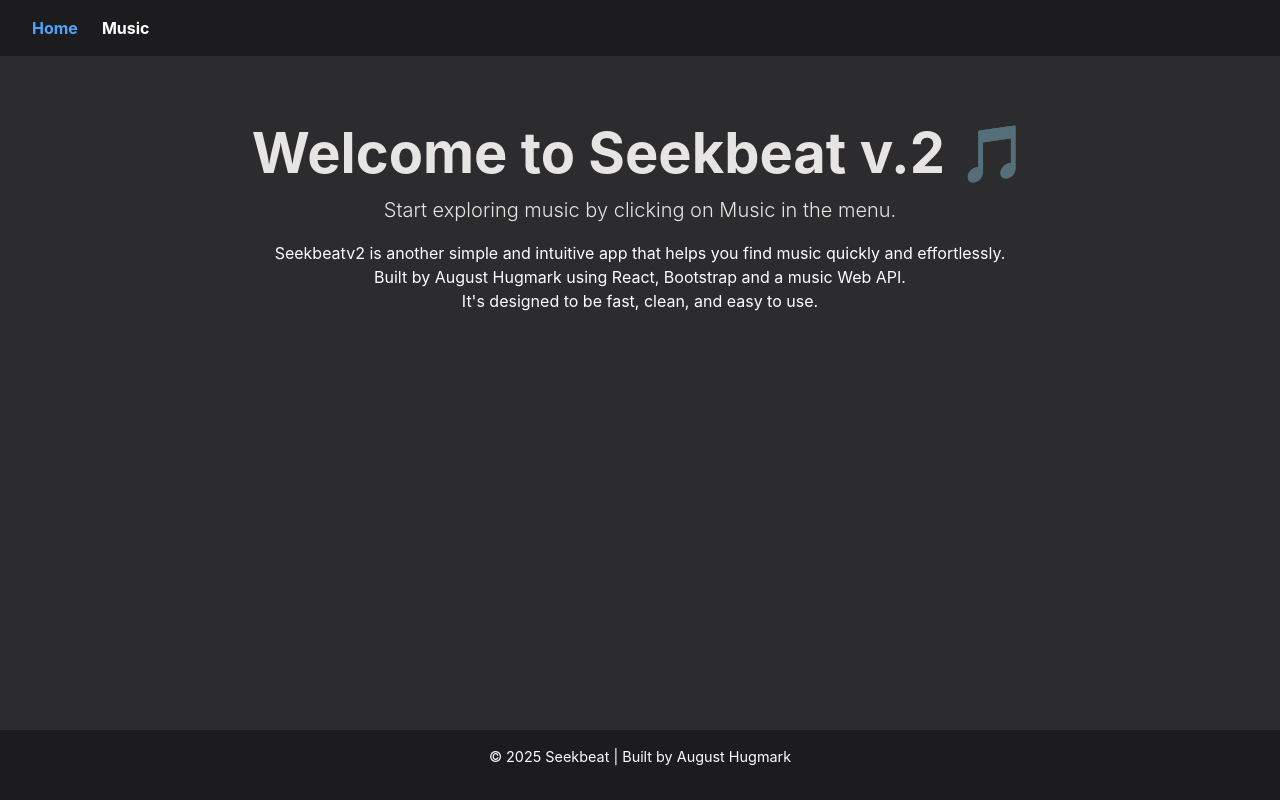
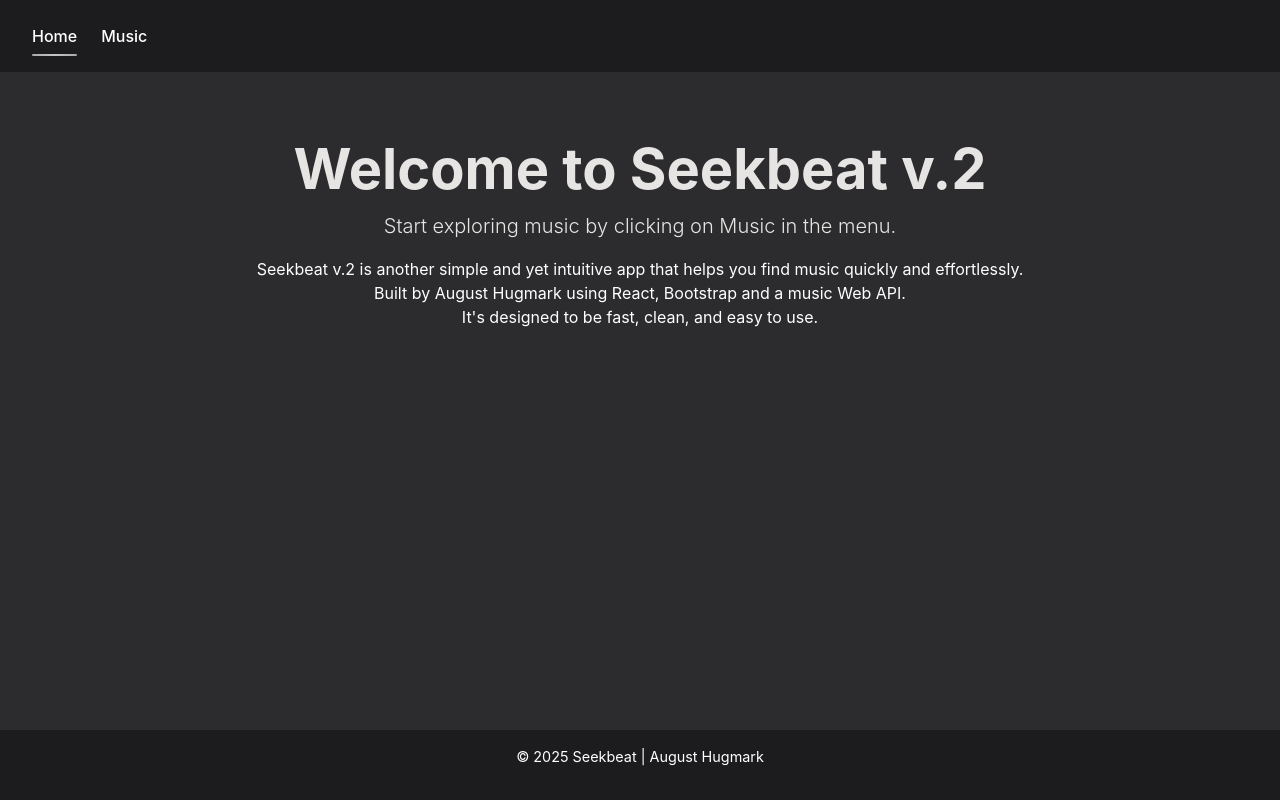
Before and after one commit to augusthugmark/Seekbeat-v2, a React (Create React App) app: page / in a window 1280 px wide. Built offline with nearby package versions, Linux system fonts and the light colour scheme.

Commit message:
frontend refactor

```diff
--- a/package.json
+++ b/package.json
@@ -8,10 +8,10 @@
     "@testing-library/react": "^16.3.0",
     "@testing-library/user-event": "^13.5.0",
     "bootstrap": "^5.3.6",
-    "icons": "^1.0.0",
     "react": "^19.1.0",
     "react-bootstrap": "^2.10.10",
     "react-dom": "^19.1.0",
+    "react-icons": "^5.5.0",
     "react-router": "^7.6.2",
     "react-router-dom": "^7.6.2",
     "react-scripts": "5.0.1",
--- a/src/components/apiStats.jsx
+++ b/src/components/apiStats.jsx
@@ -1,4 +1,5 @@
 import React from 'react';
+import { FaUsers, FaGuitar, FaCompactDisc } from 'react-icons/fa';
 
 const ApiStats = ({ stats }) => {
   if (!stats || !stats.db) return null;
@@ -9,9 +10,18 @@ const ApiStats = ({ stats }) => {
 
   return (
     <div className="api-stats">
-      <p>Music groups: {totalGroups}</p>
-      <p>Artists: {totalArtists}</p>
-      <p>Albums: {totalAlbums}</p>
+      <div className="stat-item">
+        <FaUsers size={32} />
+        <p>Music groups: {totalGroups}</p>
+      </div>
+      <div className="stat-item">
+        <FaGuitar size={32} />
+        <p>Artists: {totalArtists}</p>
+      </div>
+      <div className="stat-item">
+        <FaCompactDisc size={32} />
+        <p>Albums: {totalAlbums}</p>
+      </div>
     </div>
   );
 };
--- a/src/components/footer.jsx
+++ b/src/components/footer.jsx
@@ -1,7 +1,7 @@
 export default function Footer() {
   return (
     <footer className="site-footer">
-      <p>© 2025 Seekbeat | Built by August Hugmark </p>
+      <p>© 2025 Seekbeat | August Hugmark </p>
     </footer>
   );
 }
--- a/src/css/layout.css
+++ b/src/css/layout.css
@@ -47,13 +47,36 @@ main.container {
 }
 
 .nav-link {
+  position: relative;
   text-decoration: none;
-  color: #333;
-  font-weight: bold;
+  color: white;
+  font-weight: 500;
+  padding: 0.5rem 0;
+  transition: all 0.3s ease;
 }
 
-.nav-link.active {
-  color: #1e90ff;
+.nav-link::after {
+  content: '';
+  position: absolute;
+  bottom: 0;
+  left: 0;
+  width: 0%;
+  height: 2px;
+  background: linear-gradient(to right, #ccc, #eee, #ccc); /* silver glans */
+  transition: width 0.3s ease;
+  border-radius: 2px;
+  opacity: 0.8;
+}
+
+.nav-link:hover::after,
+.nav-link.active::after {
+  width: 100%;
+}
+
+.nav-link:hover {
+  color: #e0e0e0;
+  text-shadow: 0 0 5px rgba(255, 255, 255, 0.2);
+  transform: translateY(-1px);
 }
 
 /* === HAMBURGER (mobile only) === */
@@ -70,15 +93,14 @@ main.container {
 .sidebar {
   position: fixed;
   top: 0;
-  left: -220px;
-  width: 200px;
-  height: 100%;
+  left: -250px;
+  width: 250px;
+  height: 100vh;
   background-color: #1c1c1e;
   color: white;
   padding: 2rem 1rem;
   transition: left 0.3s ease;
   z-index: 1001;
-  box-shadow: 2px 0 10px rgba(0, 0, 0, 0.1);
 }
 
 .sidebar.open {
@@ -101,22 +123,19 @@ main.container {
 
 /* === OVERLAY === */
 .sidebar-overlay {
+  width: 100%;
+  height: 100%;
   position: fixed;
   top: 0;
   left: 0;
-  width: 100%;
-  height: 100%;
-  background-color: #1c1c1e;
-  color: white;
-  opacity: 0;
-  pointer-events: none;
-  transition: opacity 0.3s ease;
-  z-index: 1000;
+  background: rgba(0, 0, 0, 0.4);
+  z-index: 999;
+  display: none;
 }
 
+
 .sidebar-overlay.show {
-  opacity: 1;
-  pointer-events: all;
+  display: block;
 }
 
 .desktop-nav {
@@ -134,10 +153,6 @@ main.container {
 a,
 .nav-link {
   color: white;
-}
-
-.nav-link.active {
-  color: #4fa3ff; /* Ljusblå highlight */
 }
 
 /* === RESPONSIVE BEHAVIOR === */
@@ -164,6 +179,7 @@ a,
   main.container {
     margin-top: 70px; /* justera så headern inte täcker innehållet */
   }
+
 }
 
 .menu-toggle,
@@ -186,3 +202,80 @@ a,
     display: none;
   }
 }
+
+/* MUSICPAGE BUTTONS AND PAGE */
+
+.btn-primary {
+  background-color: #40414f !important;
+  border: 1px solid #565869 !important;
+  color: #fff;
+  border-radius: 6px;
+  padding: 0.5rem 1rem;
+  box-shadow: 0 2px 6px rgba(0, 0, 0, 0.3);
+  transition: all 0.2s ease-in-out;
+}
+
+.btn-primary:hover {
+  background-color: #565869 !important;
+  transform: translateY(-1px);
+  box-shadow: 0 4px 10px rgba(0, 0, 0, 0.4);
+}
+
+.page-item.active .page-link {
+  background-color: #40414f !important;
+  border: 1px solid #565869 !important;
+  color: #fff !important;
+  font-weight: bold;
+  box-shadow: inset 0 0 6px rgba(255, 255, 255, 0.1);
+}
+
+/* MUSIC-CARDS */
+
+.card {
+  padding: 0.5rem 1rem !important;
+  margin-bottom: 1rem !important;
+  background-color: #2c2c2e !important; /* samma som din bakgrund */
+  border: 1px solid #444 !important;
+  border-radius: 8px !important;
+  color: white !important;
+  box-shadow: 0 2px 4px rgba(0,0,0,0.3);
+}
+
+.card .card-body {
+  padding: 0 !important;
+}
+
+.card-title {
+  font-size: 0.9rem !important;
+  margin: 0 !important;
+}
+
+/* API STATS */
+
+.api-stats {
+  display: flex;
+  justify-content: center;
+  gap: 3rem;
+  color: white;
+}
+
+.stat-item {
+  display: flex;
+  flex-direction: column;
+  align-items: center;
+  text-align: center;
+}
+
+.stat-item p {
+  margin-top: 0.5rem;
+  font-weight: 600;
+}
+
+/* modal */
+
+.modal-content {
+  background: linear-gradient(to bottom right, #c0c0c0, #5a5959);
+  color: #222;
+  border-radius: 8px;
+  box-shadow: 0 4px 20px rgba(0, 0, 0, 0.3);
+}
--- a/src/pages/HomePage.jsx
+++ b/src/pages/HomePage.jsx
@@ -1,12 +1,12 @@
 export default function HomePage() {
   return (
     <div className="home-page text-center">
-      <h1 className="display-4 fw-bold">Welcome to Seekbeat v.2 🎵</h1>
+      <h1 className="display-4 fw-bold">Welcome to Seekbeat v.2</h1>
       <p className="lead">
         Start exploring music by clicking on Music in the menu.
       </p>
       <p className="text-muted px-3">
-        Seekbeatv2 is another simple and intuitive app that helps you find music quickly and effortlessly. <br />
+        Seekbeat v.2 is another simple and yet intuitive app that helps you find music quickly and effortlessly. <br />
         Built by August Hugmark using React, Bootstrap and a music Web API. <br />
         It's designed to be fast, clean, and easy to use.
       </p>
```
Also changed, not shown: 1 other file (tests, documents, lock files or other folders).
